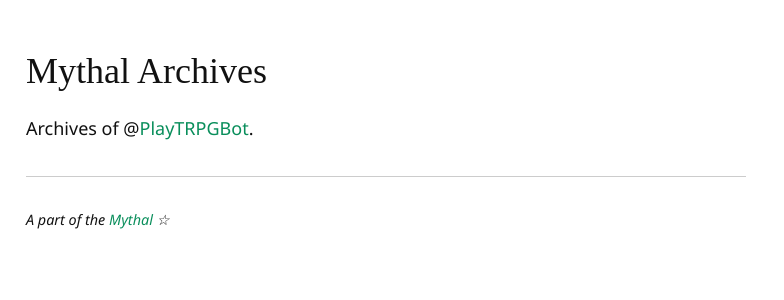
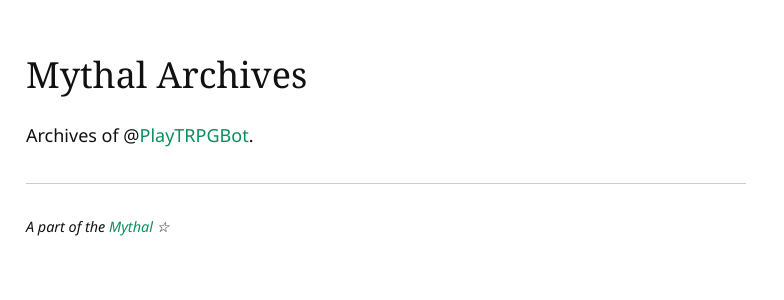
Before and after one commit to mythal/PlayTRPGBot, a Django app: page / in a window 1280 px wide. Shown: the top 300 px of the page, without its empty margins (0-784 px from the left). Run offline with Django 3.2, Linux system fonts and the light colour scheme; data that the repository does not hold is empty; parts of the project's set-up code (start-up, migrations or seed data) failed here and were passed over.

Commit message:
improve page font

```diff
--- a/archive/static/style.css
+++ b/archive/static/style.css
@@ -31,7 +31,7 @@ a:visited {
 }
 
 h1, h2, h3, h4, h5, h6 {
-  font-family: Baskerville, serif;
+  font-family: Baskerville, "Baskerville Old Face", Georgia, "Times New Roman", serif;
   font-weight: normal;
 }
 
@@ -123,7 +123,7 @@ h1, h2, h3, h4, h5, h6 {
 }
 .log .entity-roll, .log .entity-loop-roll, .log .entity-coc-roll {
   display: inline-block;
-  font-family: "Sarasa Mono SC", Iosevka, Menlo, Monaco, monospace;
+  font-family: "Sarasa Mono SC", Iosevka, Consolas, Menlo, Monaco, monospace;
   font-size: 0.9em;
   padding: 0.2em;
   margin: 0 0.2em;
@@ -167,7 +167,7 @@ h1, h2, h3, h4, h5, h6 {
   background-color: #111111;
   color: #eeeeee;
   padding: 0.1em 0.25em;
-  font-family: "Sarasa Mono SC", Iosevka, Menlo, Monaco, monospace;
+  font-family: "Sarasa Mono SC", Iosevka, Consolas, Menlo, Monaco, monospace;
 }
 
 .pagination {
--- a/archive/static/style.scss
+++ b/archive/static/style.scss
@@ -1,6 +1,6 @@
 $sans: "Avenir Next", "Segoe UI", "Helvetica Neue", Arial, "Hiragino Sans GB", "PingFang SC", "Heiti SC", "Microsoft YaHei UI", "Microsoft YaHei", "Source Han Sans", sans-serif;
-$serif: Baskerville, serif;
-$monospace: "Sarasa Mono SC", Iosevka, Menlo, Monaco, monospace;
+$serif: Baskerville, "Baskerville Old Face", Georgia, 'Times New Roman', serif;
+$monospace: "Sarasa Mono SC", Iosevka, Consolas, Menlo, Monaco, monospace;
 $bg-color: #FFFFFF;
 $text-color: #111111;
 $main-color: #0aa66b;
```
